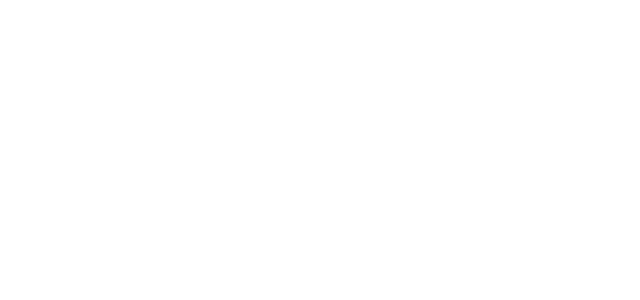
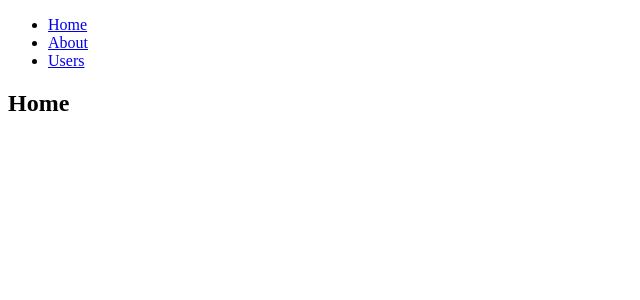
Before and after one commit to laughlamz/react-lesson, a React (Create React App) app: page / in a window 1280 px wide. Shown: the top 300 px of the page, without its empty margins (0-640 px from the left). Built offline with nearby package versions, Linux system fonts and the light colour scheme.

Commit message:
rm -rf node_modules -> npm install

```diff
--- a/package.json
+++ b/package.json
@@ -5,6 +5,7 @@
   "dependencies": {
     "react": "^16.6.3",
     "react-dom": "^16.6.3",
+    "react-router-dom": "^4.3.1",
     "react-scripts": "2.1.1"
   },
   "scripts": {
--- a/src/App.js
+++ b/src/App.js
@@ -1,15 +1,37 @@
 import React, { Component } from 'react';
 import logo from './logo.svg';
 import './App.css';
+import { BrowserRouter as Router, Route, Link } from "react-router-dom";
 
-class App extends Component {
-  render() {
-    return (
-      <div className="App">
 
+const Index = () => <h2>Home</h2>;
+const About = () => <h2>About</h2>;
+const Users = () => <h2>Users</h2>;
+
+function App() {
+  return (
+    <Router>
+      <div>
+        <nav>
+          <ul>
+            <li>
+              <Link to="/">Home</Link>
+            </li>
+            <li>
+              <Link to="/about/">About</Link>
+            </li>
+            <li>
+              <Link to="/users/">Users</Link>
+            </li>
+          </ul>
+        </nav>
+
+        <Route path="/" exact component={Index} />
+        <Route path="/about/" component={About} />
+        <Route path="/users/" component={Users} />
       </div>
-    );
-  }
+    </Router>
+  );
 }
 
 export default App;
```
Also changed, not shown: 1 other file (tests, documents, lock files or other folders).
